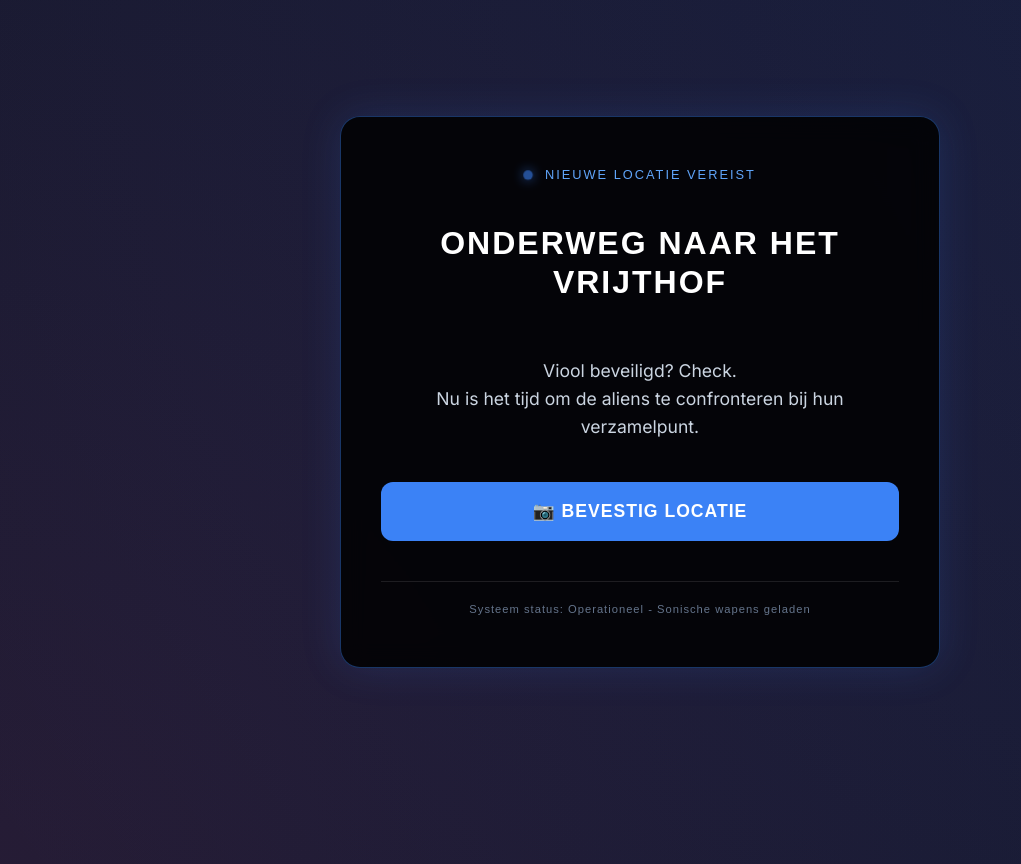
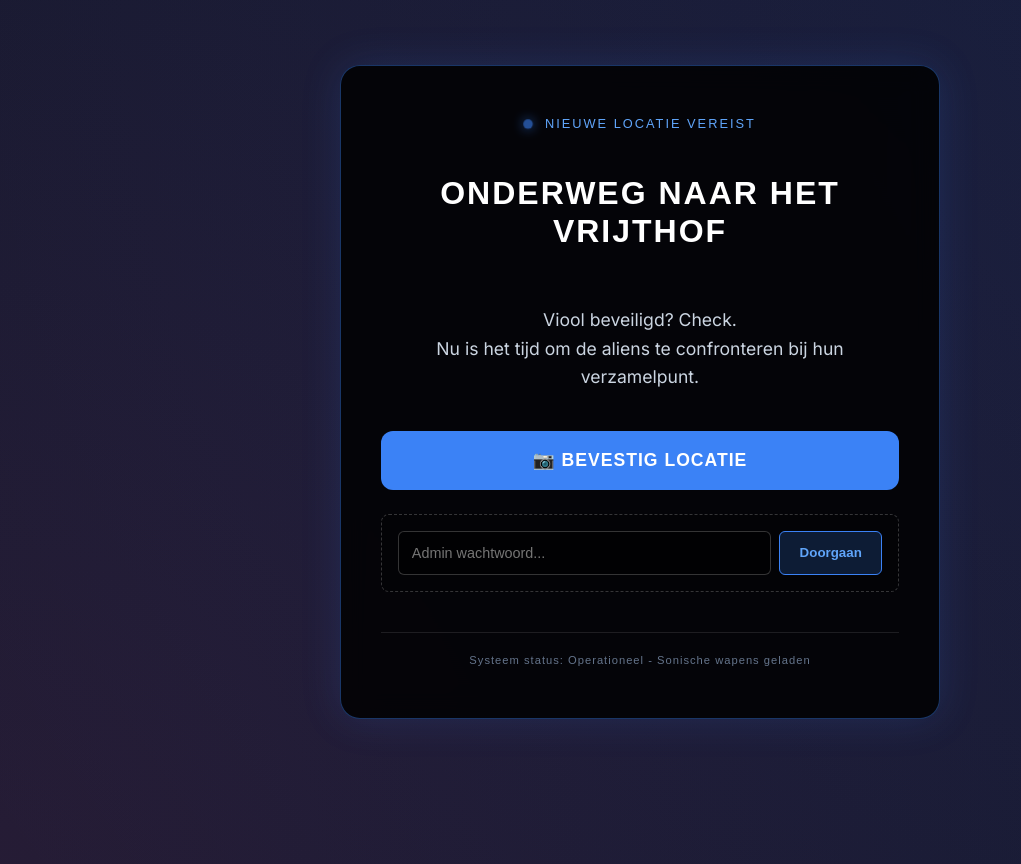
Before and after one commit to x4b5/game2026, a SvelteKit app: page /game/sint-pieter/scan in a window 1280 px wide. Shown: the whole page, without its empty margins (0-1021 px from the left). Built offline with nearby package versions, Linux system fonts and the light colour scheme.

Commit message:
feat: complete password bypass system for all scanner pages

```diff
--- a/src/routes/game/sint-pieter/scan/+page.svelte
+++ b/src/routes/game/sint-pieter/scan/+page.svelte
@@ -8,12 +8,10 @@
     let visible = $state(false);
     let isScanning = $state(false);
     let scanner: any = null;
+    let adminPassword = $state("");
 
-    onMount(() => {
-        visible = true;
-
-        // Admin Bypass
-        if ($gameProgress.player?.isAdmin) {
+    function handleAdminBypass() {
+        if (adminPassword.toLowerCase() === "xavier") {
             const currentPath = window.location.pathname.replace(/\/$/, "");
             const idx = MISSION_ORDER.indexOf(currentPath);
             if (idx !== -1 && idx < MISSION_ORDER.length - 1) {
@@ -26,6 +24,10 @@
                 goto(nextPath);
             }
         }
+    }
+
+    onMount(() => {
+        visible = true;
     });
 
     onDestroy(() => {
@@ -146,6 +148,18 @@
                 <button class="scan-btn" onclick={startScanner}>
                     📷 BEVESTIG LOCATIE
                 </button>
+
+                <!-- Admin Password Field -->
+                <div class="admin-bypass">
+                    <input
+                        type="password"
+                        bind:value={adminPassword}
+                        placeholder="Admin wachtwoord..."
+                        onkeydown={(e) =>
+                            e.key === "Enter" && handleAdminBypass()}
+                    />
+                    <button onclick={handleAdminBypass}>Doorgaan</button>
+                </div>
             </div>
         {/if}
 
@@ -307,4 +321,47 @@
             opacity: 0.6;
         }
     }
+
+    .admin-bypass {
+        margin-top: 1.5rem;
+        padding: 1rem;
+        background: rgba(0, 0, 0, 0.3);
+        border: 1px dashed rgba(255, 255, 255, 0.2);
+        border-radius: 8px;
+        display: flex;
+        gap: 0.5rem;
+    }
+
+    .admin-bypass input {
+        flex: 1;
+        background: rgba(0, 0, 0, 0.5);
+        border: 1px solid rgba(255, 255, 255, 0.2);
+        padding: 0.8rem;
+        border-radius: 6px;
+        color: white;
+        font-family: "Orbitron", sans-serif;
+        font-size: 0.9rem;
+    }
+
+    .admin-bypass input:focus {
+        outline: none;
+        border-color: #3b82f6;
+    }
+
+    .admin-bypass button {
+        background: rgba(59, 130, 246, 0.2);
+        border: 1px solid #3b82f6;
+        color: #60a5fa;
+        padding: 0.8rem 1.2rem;
+        border-radius: 6px;
+        font-family: "Orbitron", sans-serif;
+        font-weight: 700;
+        cursor: pointer;
+        transition: all 0.3s;
+    }
+
+    .admin-bypass button:hover {
+        background: rgba(59, 130, 246, 0.3);
+        transform: translateY(-1px);
+    }
 </style>
```
Also changed, not shown: src/routes/game/rho-system-88/finale/+page.svelte (+7 -5 lines), src/routes/game/theta-pulse-19/luca-scan/+page.svelte (+7 -5 lines).
